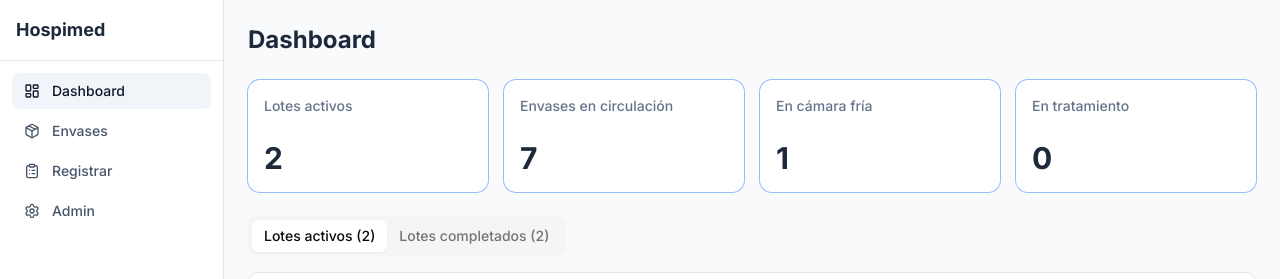
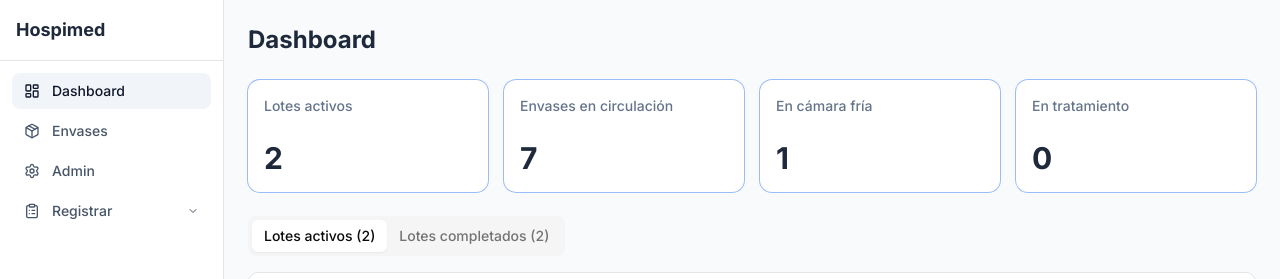
Before and after one commit to Leofrandex/sistema-plata, a Next.js app: page /dashboard in a window 1280 px wide. Shown: the top 279 px of the page. Built offline with nearby package versions, Linux system fonts and the light colour scheme.

Commit message:
feat: add registration submenu to sidebar

```diff
--- a/src/components/layout/sidebar.tsx
+++ b/src/components/layout/sidebar.tsx
@@ -2,18 +2,28 @@
 
 import Link from 'next/link'
 import { usePathname } from 'next/navigation'
-import { LayoutDashboard, Package, ClipboardList, Settings } from 'lucide-react'
+import { LayoutDashboard, Package, Settings, ChevronDown, ClipboardList } from 'lucide-react'
 import { cn } from '@/lib/utils'
+import { useState } from 'react'
 
-const NAV_ITEMS = [
+const REGISTER_LINKS = [
+  { href: '/register/exchange', label: 'Intercambio' },
+  { href: '/register/weighing', label: 'Pesaje' },
+  { href: '/register/storage', label: 'Cámara fría' },
+  { href: '/register/treatment', label: 'Tratamiento' },
+  { href: '/register/transfer', label: 'Traslado externo' },
+  { href: '/register/location', label: 'Ubicación' },
+]
+
+const TOP_NAV = [
   { href: '/dashboard', label: 'Dashboard', icon: LayoutDashboard },
   { href: '/containers', label: 'Envases', icon: Package },
-  { href: '/register/exchange', label: 'Registrar', icon: ClipboardList },
   { href: '/admin/containers', label: 'Admin', icon: Settings },
 ]
 
 export function Sidebar() {
   const pathname = usePathname()
+  const [registerOpen, setRegisterOpen] = useState(pathname.startsWith('/register'))
 
   return (
     <aside className="hidden md:flex w-56 flex-col border-r bg-white h-screen sticky top-0">
@@ -21,7 +31,7 @@ export function Sidebar() {
         <span className="font-bold text-lg text-slate-800">Hospimed</span>
       </div>
       <nav className="flex-1 p-3 space-y-1">
-        {NAV_ITEMS.map(({ href, label, icon: Icon }) => (
+        {TOP_NAV.map(({ href, label, icon: Icon }) => (
           <Link
             key={href}
             href={href}
@@ -36,6 +46,40 @@ export function Sidebar() {
             {label}
           </Link>
         ))}
+
+        <div>
+          <button
+            onClick={() => setRegisterOpen((o) => !o)}
+            className={cn(
+              'w-full flex items-center gap-3 px-3 py-2 rounded-md text-sm font-medium transition-colors',
+              pathname.startsWith('/register')
+                ? 'bg-slate-100 text-slate-900'
+                : 'text-slate-600 hover:bg-slate-50 hover:text-slate-900'
+            )}
+          >
+            <ClipboardList className="h-4 w-4" />
+            <span className="flex-1 text-left">Registrar</span>
+            <ChevronDown className={cn('h-3 w-3 transition-transform', registerOpen && 'rotate-180')} />
+          </button>
+          {registerOpen && (
+            <div className="ml-7 mt-1 space-y-0.5">
+              {REGISTER_LINKS.map(({ href, label }) => (
+                <Link
+                  key={href}
+                  href={href}
+                  className={cn(
+                    'block px-3 py-1.5 rounded-md text-sm transition-colors',
+                    pathname === href
+                      ? 'bg-blue-50 text-blue-700 font-medium'
+                      : 'text-slate-500 hover:text-slate-800 hover:bg-slate-50'
+                  )}
+                >
+                  {label}
+                </Link>
+              ))}
+            </div>
+          )}
+        </div>
       </nav>
     </aside>
   )
```
